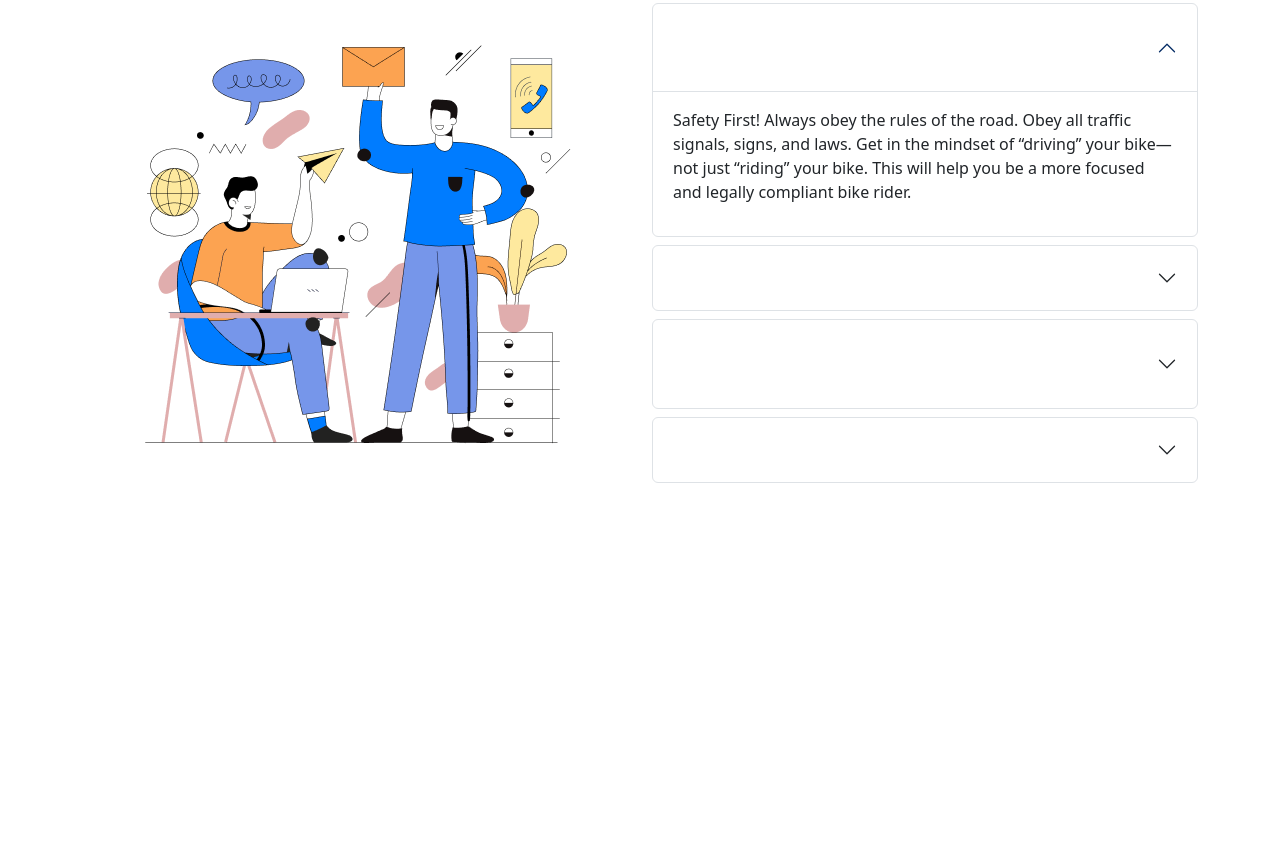
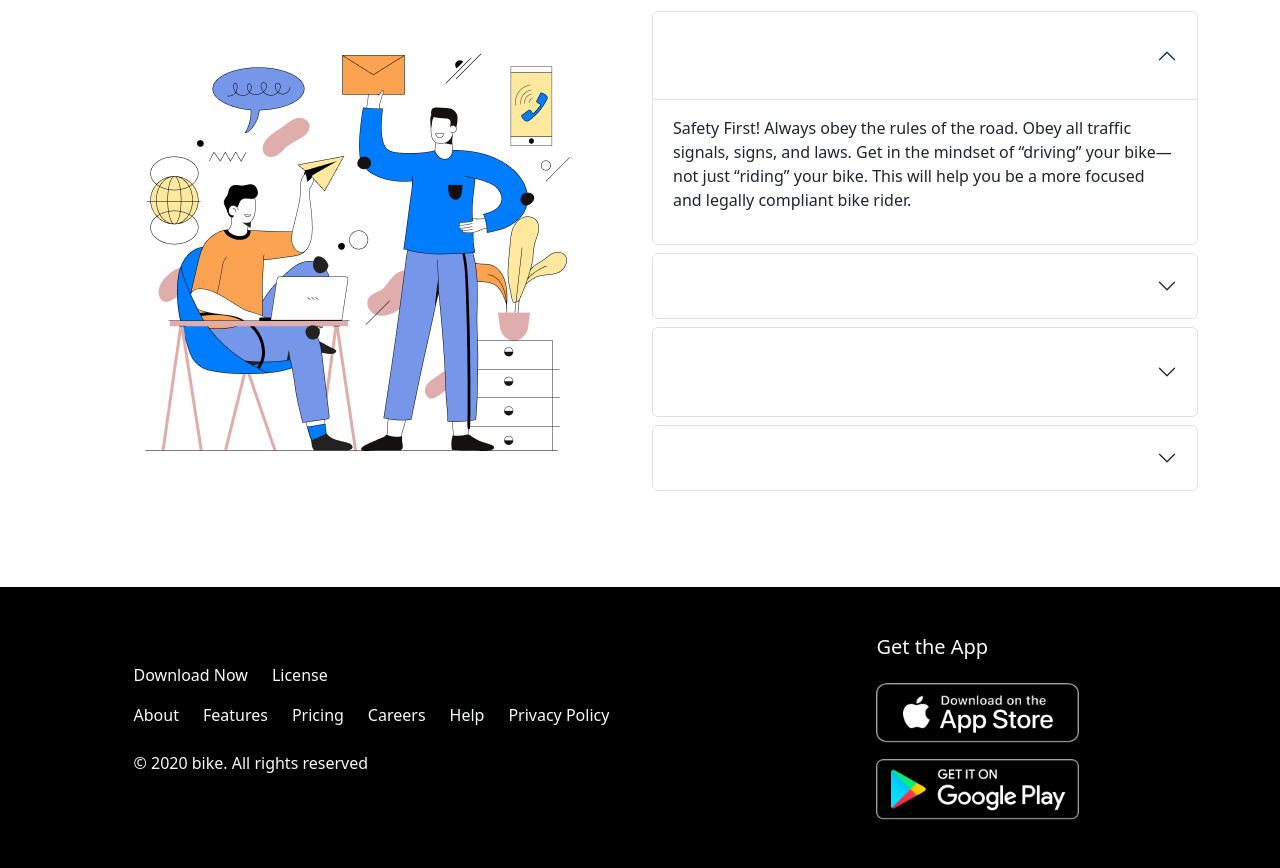
Before and after one commit to mdrakibulislam10/biker-zone-resources, a plain HTML site: page index.html in a window 1280 px wide. Shown: the part 2646-3514 px from the top of the page. Before the commit the page ends 3177 px from the top, so only its background shows below. Drawn offline with nearby package versions, Linux system fonts and the light colour scheme.

Commit message:
foooter-section-added

```diff
--- a/index.html
+++ b/index.html
@@ -206,7 +206,7 @@
         <section class="my-5">
             <h2 class="text-center">Frequently Asked <span class="text-danger-emphasis">Questions</span></h2>
 
-            <div class="d-flex flex-column flex-lg-row justify-content-center align-items-center gap-4 mt-5">
+            <div class="d-flex flex-column flex-lg-row justify-content-center align-items-center gap-4 py-5">
                 <div class="w-100">
                     <img class="img-fluid d-block mx-auto" src="images/Framemmm.png" alt="">
                 </div>
@@ -293,8 +293,30 @@
     </main>
 
     <!-- footer -->
-    <footer>
+    <footer class="bg-black">
+        <div class="text-light py-5 d-flex flex-column flex-lg-row justify-content-around align-items-center">
+            <div>
+                <div class="d-flex flex-column flex-md-row gap-4 mb-3 align-items-center">
+                    <span>Download Now</span>
+                    <span>License</span>
+                </div>
+                <div class="d-flex flex-column flex-lg-row gap-4 mb-4 align-items-center">
+                    <span>About</span>
+                    <span>Features</span>
+                    <span>Pricing</span>
+                    <span>Careers</span>
+                    <span>Help</span>
+                    <span>Privacy Policy</span>
+                </div>
+                <p>&copy; 2020 bike. All rights reserved</p>
+            </div>
 
+            <div class="d-flex flex-column align-items-center align-items-lg-start">
+                <h5>Get the App</h5>
+                <img class="d-block my-3 w-75" src="images/ios.png" alt="">
+                <img class="d-block w-75" src="images/android.png" alt="">
+            </div>
+        </div>
     </footer>
 
     <!-- bs js file -->
```
